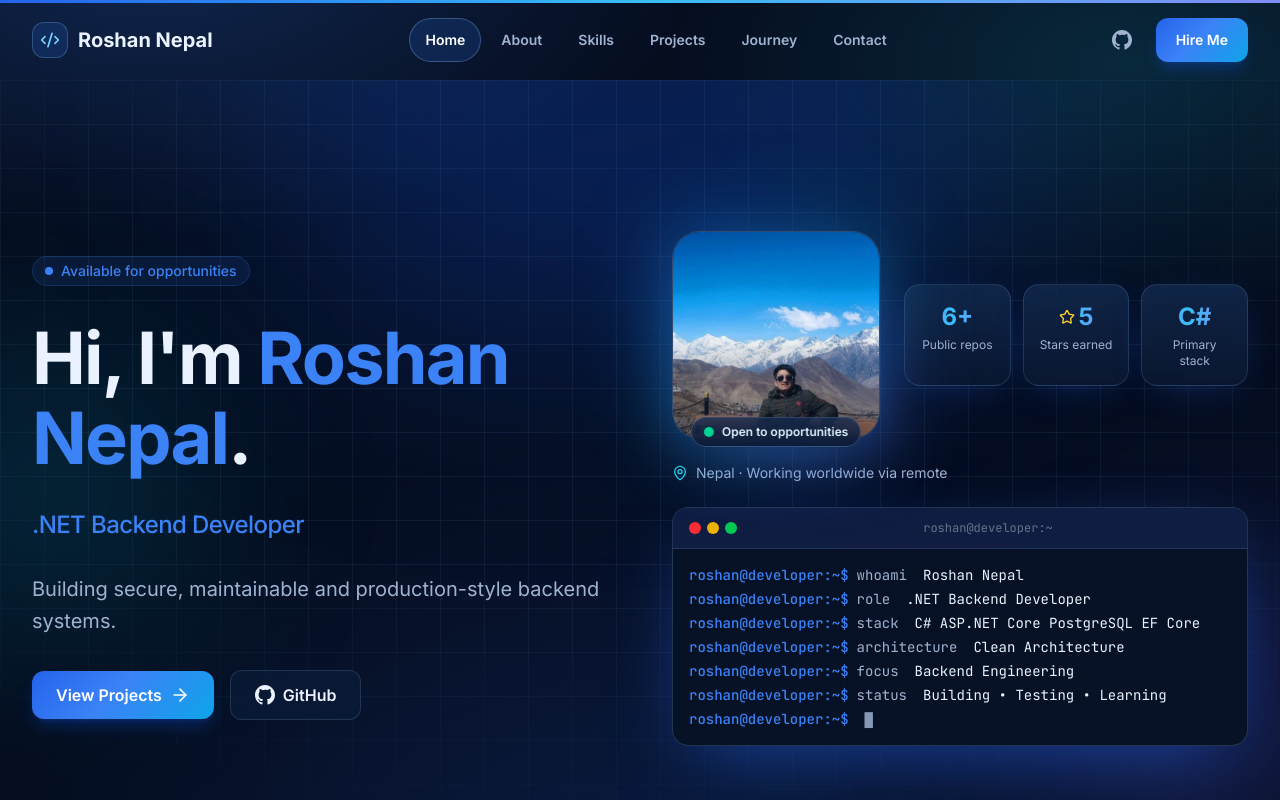
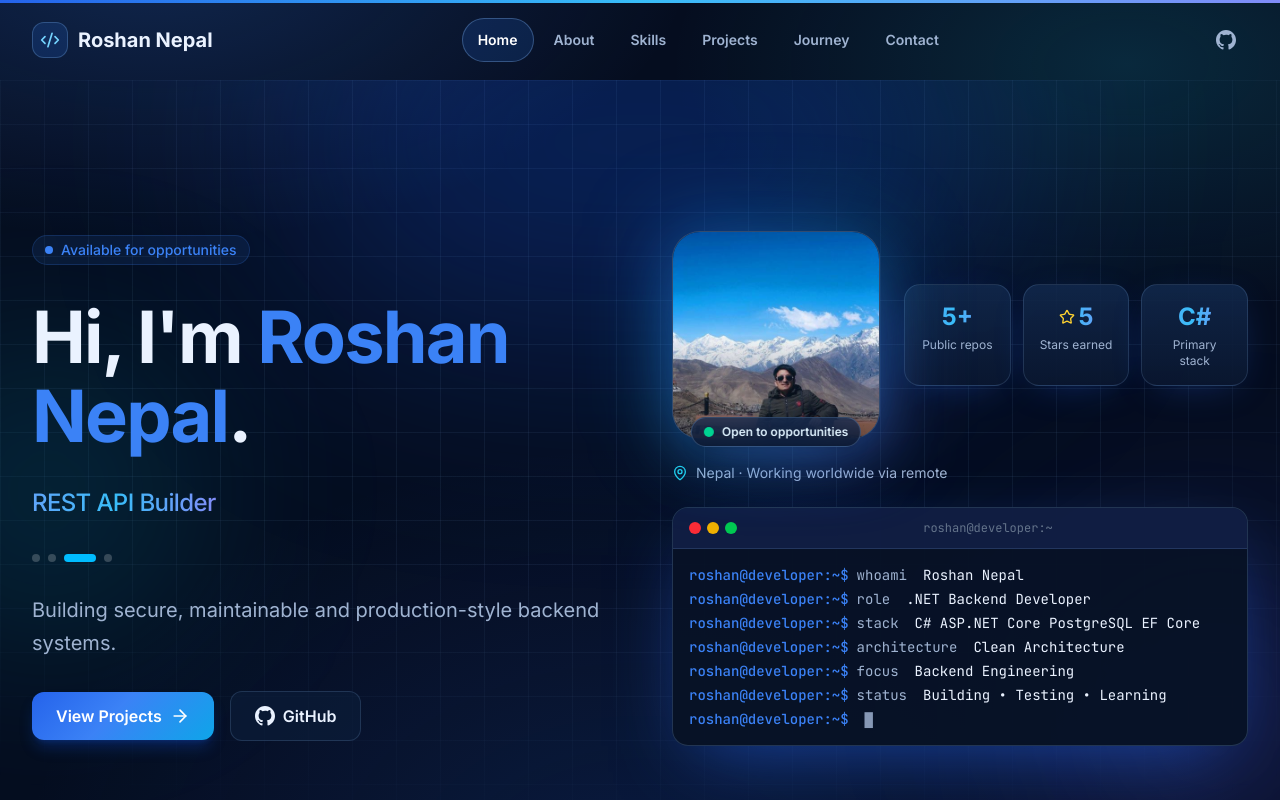
Before and after one commit to parth1-web/My_Portfolio, a React (Vite) app: page / in a window 1280 px wide. Shown: the top 800 px of the page. Built offline with nearby package versions, Linux system fonts and the light colour scheme.

Commit message:
fix: restore project cards visibility, drop ForestMS, remove Hire Me, add animated filters and interactive hero

```diff
--- a/src/components/Hero.tsx
+++ b/src/components/Hero.tsx
@@ -1,4 +1,5 @@
-import { motion } from "framer-motion";
+import { useEffect, useState } from "react";
+import { motion, AnimatePresence } from "framer-motion";
 import { ArrowRight, ExternalLink, MapPin, Star } from "lucide-react";
 import { GithubIcon } from "./SocialIcons";
 import { Terminal } from "./Terminal";
@@ -6,6 +7,52 @@ import { ProfileImage } from "./ProfileImage";
 import { portfolio } from "../config/portfolio";
 import { useAnimation } from "../hooks/useAnimation";
 import { floatingTransition, bounceTransition } from "../styles/transitions";
+
+const roles = [
+  ".NET Backend Developer",
+  "ASP.NET Core Specialist",
+  "REST API Builder",
+  "Clean Architecture Advocate",
+];
+
+function CountUp({ to, suffix = "" }: { to: number; suffix?: string }) {
+  const { reducedMotion } = useAnimation();
+  const [value, setValue] = useState(0);
+
+  useEffect(() => {
+    if (reducedMotion) {
+      setValue(to);
+      return;
+    }
+    let frame = 0;
+    const start = performance.now();
+    const duration = 1200;
+    const tick = (now: number) => {
+      const p = Math.min((now - start) / duration, 1);
+      setValue(Math.round(to * (1 - Math.pow(1 - p, 3))));
+      if (p < 1) frame = requestAnimationFrame(tick);
+    };
+    frame = requestAnimationFrame(tick);
+    return () => cancelAnimationFrame(frame);
+  }, [to, reducedMotion]);
+
+  return (
+    <span>
+      {value}
+      {suffix}
+    </span>
+  );
+}
+
+export function Hero() {
+  const { getInitial, getAnimate, reducedMotion } = useAnimation();
+  const [roleIndex, setRoleIndex] = useState(0);
+
+  useEffect(() => {
+    if (reducedMotion) return;
+    const id = setInterval(() => setRoleIndex((i) => (i + 1) % roles.length), 2600);
+    return () => clearInterval(id);
+  }, [reducedMotion]);
 
   const techElements = [
     "C#",
@@ -16,9 +63,6 @@ const techElements = [
     "JWT",
     "EF Core",
   ];
-
-export function Hero() {
-  const { getInitial, getAnimate } = useAnimation();
 
   return (
     <section
@@ -81,14 +125,37 @@ export function Hero() {
               Hi, I'm <span className="text-accent">{portfolio.name}</span>.
             </motion.h1>
 
-            <motion.p
-              className="text-xl lg:text-2xl font-medium text-accent tracking-tight"
-              initial={getInitial({ opacity: 0, y: 20 })}
+            <div
+              className="text-xl lg:text-2xl font-medium tracking-tight min-h-[2.2rem]"
+              aria-live="polite"
+            >
+              <AnimatePresence mode="wait">
+                <motion.span
+                  key={roles[roleIndex]}
+                  className="gradient-text"
+                  initial={getInitial({ opacity: 0, y: 12 })}
                   animate={getAnimate({ opacity: 1, y: 0 })}
-              transition={{ delay: 0.3, duration: 0.6 }}
+                  exit={getInitial({ opacity: 0, y: -12 })}
+                  transition={{ duration: 0.35 }}
                 >
-              {portfolio.role}
-            </motion.p>
+                  {roles[roleIndex]}
+                </motion.span>
+              </AnimatePresence>
+            </div>
+            <div className="flex items-center gap-2" role="tablist" aria-label="Choose hero role">
+              {roles.map((role, i) => (
+                <button
+                  key={role}
+                  role="tab"
+                  aria-selected={i === roleIndex}
+                  aria-label={role}
+                  onClick={() => setRoleIndex(i)}
+                  className={`h-2 rounded-full transition-all duration-300 min-w-[8px] min-h-[8px] ${
+                    i === roleIndex ? "w-8 bg-sky-400" : "w-2 bg-white/20 hover:bg-white/40"
+                  }`}
+                />
+              ))}
+            </div>
 
             <motion.p
               className="text-lg lg:text-xl text-text-secondary max-w-xl leading-relaxed"
@@ -149,12 +216,12 @@ export function Hero() {
               <ProfileImage size="lg" />
               <div className="grid grid-cols-3 sm:grid-cols-3 gap-3 w-full max-w-md">
                 <div className="card !p-4 text-center">
-                  <p className="text-2xl font-bold gradient-text">6+</p>
+                  <p className="text-2xl font-bold gradient-text"><CountUp to={5} suffix="+" /></p>
                   <p className="text-xs text-text-secondary mt-1">Public repos</p>
                 </div>
                 <div className="card !p-4 text-center">
                   <p className="text-2xl font-bold gradient-text flex items-center justify-center gap-1">
-                    <Star className="w-4 h-4 text-amber-300" aria-hidden="true" />5
+                    <Star className="w-4 h-4 text-amber-300" aria-hidden="true" /><CountUp to={5} />
                   </p>
                   <p className="text-xs text-text-secondary mt-1">Stars earned</p>
                 </div>
--- a/src/components/Navbar.tsx
+++ b/src/components/Navbar.tsx
@@ -148,9 +148,6 @@ export function Navbar() {
                 <LinkedinIcon className="w-5 h-5" aria-hidden="true" />
               </a>
             )}
-            <a href="#contact" className="btn-primary !py-2.5 !px-5 !text-sm ml-1">
-              Hire Me
-            </a>
           </div>
 
           <button
@@ -235,9 +232,6 @@ export function Navbar() {
                         <LinkedinIcon className="w-5 h-5" />
                       </a>
                     )}
-                    <a href="#contact" onClick={closeMobileMenu} className="btn-primary flex-1 !py-3">
-                      Hire Me
-                    </a>
                   </div>
                 </div>
               </motion.div>
--- a/src/components/ProjectCard.tsx
+++ b/src/components/ProjectCard.tsx
@@ -1,11 +1,11 @@
-import { motion } from "framer-motion";
+import { motion, AnimatePresence } from "framer-motion";
 import { GithubIcon } from "./SocialIcons";
-import { ExternalLink, ChevronDown, ChevronUp, Code, Star } from "lucide-react";
+import { ExternalLink, ChevronDown, Code, Star } from "lucide-react";
 import type { Project } from "../data/projects";
 import { useAnimation } from "../hooks/useAnimation";
 import { useInView } from "../hooks/useInView";
-import { useState } from "react";
-import { cardHoverTransition, buttonHoverTransition, buttonTapTransition, arrowPulseTransition } from "../styles/transitions";
+import { useState, useCallback } from "react";
+import { buttonHoverTransition, buttonTapTransition, arrowPulseTransition } from "../styles/transitions";
 
 interface ProjectCardProps {
   project: Project;
@@ -21,9 +21,10 @@ const LayersIcon = (props: React.SVGProps<SVGSVGElement>) => (
 );
 
 export function ProjectCard({ project, index }: ProjectCardProps) {
-  const { getInitial, getAnimate, getWhileHover } = useAnimation();
+  const { getInitial, getAnimate, getWhileHover, reducedMotion } = useAnimation();
   const [showArchitecture, setShowArchitecture] = useState(false);
-  const inView = useInView();
+  const [showAllTech, setShowAllTech] = useState(false);
+  const { ref, inView } = useInView<HTMLElement>();
 
   const getStatusClass = (status: string) => {
     switch (status) {
@@ -42,40 +43,47 @@ export function ProjectCard({ project, index }: ProjectCardProps) {
     }
   };
 
-  const statusLabel = project.status;
+  const handleMouseMove = useCallback((e: React.MouseEvent<HTMLElement>) => {
+    if (reducedMotion) return;
+    const el = e.currentTarget as HTMLElement;
+    const rect = el.getBoundingClientRect();
+    el.style.setProperty("--mx", `${e.clientX - rect.left}px`);
+    el.style.setProperty("--my", `${e.clientY - rect.top}px`);
+  }, [reducedMotion]);
+
+  const visibleTechs = showAllTech ? project.technologies : project.technologies.slice(0, 8);
+  const hiddenCount = project.technologies.length - visibleTechs.length;
 
   return (
     <motion.article
+      ref={ref as React.Ref<HTMLElement>}
+      onMouseMove={handleMouseMove}
       className="card group relative overflow-hidden"
-      whileHover={getWhileHover(cardHoverTransition)}
-      initial={!inView ? getInitial({ opacity: 0, y: 30 }) : undefined}
+      initial={getInitial({ opacity: 0, y: 30 })}
       animate={inView ? getAnimate({ opacity: 1, y: 0 }) : undefined}
-      transition={{ duration: 0.6, delay: index * 0.1 }}
+      transition={{ duration: 0.55, delay: Math.min(index * 0.08, 0.3) }}
       style={{ viewTransitionName: `project-${project.id}` }}
     >
+      <div
+        className="pointer-events-none absolute inset-0 opacity-0 group-hover:opacity-100 transition-opacity duration-300"
+        aria-hidden="true"
+        style={{ background: "radial-gradient(420px circle at var(--mx, 50%) var(--my, 0%), rgba(59,130,246,0.16), transparent 65%)" }}
+      />
       <div className="absolute top-4 right-4 z-10">
-        <motion.span
-          className={`status-badge ${getStatusClass(project.status)}`}
-          initial={getInitial({ opacity: 0, scale: 0.8 })}
-          animate={getAnimate({ opacity: 1, scale: 1 })}
-          transition={{ delay: 0.2 }}
-        >
-          {statusLabel}
-        </motion.span>
+        <span className={`status-badge ${getStatusClass(project.status)}`}>
+          {project.status}
+        </span>
       </div>
 
-      <div className="space-y-4">
+      <div className="relative space-y-4">
         <div className="flex items-start justify-between gap-4">
-          <div className="flex-1 min-w-0">
-            <motion.h3
-              className="text-xl font-bold text-text-primary group-hover:text-accent transition-colors text-balance"
-              whileHover={getWhileHover({ x: 4 })}
-            >
+          <div className="flex-1 min-w-0 pr-2">
+            <h3 className="text-xl font-bold text-text-primary group-hover:text-sky-300 transition-colors text-balance">
               {project.title}
-            </motion.h3>
-            <motion.p className="text-sm text-text-muted mt-1 capitalize">
+            </h3>
+            <p className="text-sm text-text-muted mt-1 capitalize">
               {project.category}
-            </motion.p>
+            </p>
             <div className="flex flex-wrap items-center gap-2 mt-3 text-xs text-text-secondary">
               {project.language && (
                 <span className="inline-flex items-center gap-1.5 px-2 py-1 rounded-md bg-blue-500/10 border border-blue-300/20 font-mono">
@@ -98,86 +106,72 @@ export function ProjectCard({ project, index }: ProjectCardProps) {
           </div>
           {project.architecture.length > 0 && (
             <motion.button
-              onClick={() => setShowArchitecture(!showArchitecture)}
-              className="btn-ghost p-2 flex-shrink-0"
-              whileHover={getWhileHover(buttonHoverTransition)}
-              whileTap={getWhileHover(buttonTapTransition)}
+              onClick={() => setShowArchitecture((v) => !v)}
+              className="btn-ghost !min-h-[44px] !min-w-[44px] p-2 flex-shrink-0 border border-border"
+              whileHover={getWhileHover({ scale: 1.06 })}
+              whileTap={getWhileHover({ scale: 0.96 })}
               aria-expanded={showArchitecture}
               aria-controls={`architecture-${project.id}`}
               aria-label={showArchitecture ? "Hide architecture" : "Show architecture"}
             >
+              <motion.span
+                animate={{ rotate: showArchitecture ? 180 : 0 }}
+                transition={{ duration: 0.25 }}
+                className="flex items-center gap-1"
+              >
                 <LayersIcon className="w-4 h-4" aria-hidden="true" />
-              <motion.span
-                className="sr-only"
-                animate={showArchitecture ? { rotate: 180 } : { rotate: 0 }}
-                transition={{ duration: 0.2 }}
-              >
-                {showArchitecture ? <ChevronUp className="w-4 h-4" /> : <ChevronDown className="w-4 h-4" />}
+                <ChevronDown className="w-3.5 h-3.5 text-text-muted" aria-hidden="true" />
               </motion.span>
             </motion.button>
           )}
         </div>
 
-        <motion.p
-          className="text-text-secondary leading-relaxed"
-          initial={getInitial({ opacity: 0, y: 10 })}
-          animate={getAnimate({ opacity: 1, y: 0 })}
-          transition={{ delay: 0.1 }}
-        >
+        <p className="text-text-secondary leading-relaxed">
           {project.description}
-        </motion.p>
+        </p>
 
         <div className="flex flex-wrap gap-2" role="list" aria-label="Technologies">
-          {project.technologies.slice(0, 8).map((tech, techIndex) => (
-            <motion.span
-              key={tech}
-              className="tech-badge"
-              role="listitem"
-              initial={getInitial({ opacity: 0, scale: 0.9 })}
-              animate={getAnimate({ opacity: 1, scale: 1 })}
-              transition={{ delay: 0.15 + techIndex * 0.02 }}
+          {visibleTechs.map((tech) => (
+            <span key={tech} className="tech-badge transition-colors hover:border-sky-300/50 hover:text-sky-100" role="listitem">
+              {tech}
+            </span>
+          ))}
+          {hiddenCount > 0 && !showAllTech && (
+            <button
+              onClick={() => setShowAllTech(true)}
+              className="tech-badge text-sky-300 border-sky-300/30 hover:bg-sky-400/10 min-h-[28px]"
             >
-              {tech}
-            </motion.span>
-          ))}
-          {project.technologies.length > 8 && (
-            <motion.span
-              className="tech-badge text-text-muted"
-              initial={getInitial({ opacity: 0, scale: 0.9 })}
-              animate={getAnimate({ opacity: 1, scale: 1 })}
-              transition={{ delay: 0.15 + 8 * 0.02 }}
+              +{hiddenCount} more
+            </button>
+          )}
+          {showAllTech && project.technologies.length > 8 && (
+            <button
+              onClick={() => setShowAllTech(false)}
+              className="tech-badge text-text-muted hover:text-text-primary min-h-[28px]"
             >
-              +{project.technologies.length - 8} more
-            </motion.span>
+              Show less
+            </button>
           )}
         </div>
 
+        <AnimatePresence initial={false}>
+          {showArchitecture && (
             <motion.div
               id={`architecture-${project.id}`}
-          className="overflow-hidden transition-all duration-300"
+              className="overflow-hidden"
               initial={getInitial({ height: 0, opacity: 0 })}
-          animate={getAnimate(showArchitecture ? { height: "auto", opacity: 1 } : { height: 0, opacity: 0 })}
+              animate={getAnimate({ height: "auto", opacity: 1 })}
+              exit={getInitial({ height: 0, opacity: 0 })}
+              transition={{ duration: 0.32, ease: "easeInOut" }}
             >
-          {showArchitecture && (
-            <motion.div
-              className="mt-4 pt-4 border-t border-border space-y-3"
-              initial={getInitial({ opacity: 0, y: -10 })}
-              animate={getAnimate({ opacity: 1, y: 0 })}
-              transition={{ delay: 0.1 }}
-            >
+              <div className="mt-4 pt-4 border-t border-border space-y-3">
                 <p className="text-sm font-medium text-text-primary flex items-center gap-2">
                   <Code className="w-4 h-4 text-accent" aria-hidden="true" />
                   Architecture Flow
                 </p>
                 <div className="font-mono text-sm text-text-secondary space-y-1 overflow-x-auto">
                   {project.architecture.map((layer, layerIndex) => (
-                  <motion.div
-                    key={layer}
-                    className="flex items-center gap-2"
-                    initial={getInitial({ opacity: 0, x: -10 })}
-                    animate={getAnimate({ opacity: 1, x: 0 })}
-                    transition={{ delay: layerIndex * 0.05 }}
-                  >
+                    <div key={layer} className="flex items-center gap-2">
                       <span className="text-text-muted">{layer}</span>
                       {layerIndex < project.architecture.length - 1 && (
                         <motion.span
@@ -188,19 +182,20 @@ export function ProjectCard({ project, index }: ProjectCardProps) {
                           ↓
                         </motion.span>
                       )}
-                  </motion.div>
+                    </div>
                   ))}
+                </div>
               </div>
             </motion.div>
           )}
-        </motion.div>
+        </AnimatePresence>
 
         <div className="flex flex-wrap gap-3 pt-2 border-t border-border">
           <motion.a
             href={project.github}
             target="_blank"
             rel="noopener noreferrer"
-            className="btn-primary group flex-1 sm:flex-none justify-center"
+            className="btn-primary group/btn flex-1 sm:flex-none justify-center min-h-[44px]"
             whileHover={getWhileHover(buttonHoverTransition)}
             whileTap={getWhileHover(buttonTapTransition)}
             aria-label={`View ${project.title} on GitHub`}
@@ -213,7 +208,7 @@ export function ProjectCard({ project, index }: ProjectCardProps) {
               href={project.live}
               target="_blank"
               rel="noopener noreferrer"
-              className="btn-secondary group flex-1 sm:flex-none justify-center"
+              className="btn-secondary group/btn flex-1 sm:flex-none justify-center min-h-[44px]"
               whileHover={getWhileHover(buttonHoverTransition)}
               whileTap={getWhileHover(buttonTapTransition)}
               aria-label={`View ${project.title} live demo`}
--- a/src/components/Projects.tsx
+++ b/src/components/Projects.tsx
@@ -1,5 +1,5 @@
 import { useMemo, useState } from "react";
-import { motion } from "framer-motion";
+import { motion, AnimatePresence } from "framer-motion";
 import { projects } from "../data/projects";
 import { ProjectCard } from "./ProjectCard";
 import { useAnimation } from "../hooks/useAnimation";
@@ -45,11 +45,11 @@ export function Projects() {
             animate={getAnimate({ opacity: 1, y: 0 })}
             transition={{ delay: 0.2 }}
           >
-            Live-synced with <span className="text-sky-300 font-semibold">github.com/parth1-web</span> — descriptions match the actual repositories. Filter by stack focus.
+            Live-synced with <span className="text-sky-300 font-semibold">github.com/parth1-web</span> — {projects.length} repositories shown. Filter by stack focus.
           </motion.p>
         </motion.div>
 
-        <div className="flex flex-wrap justify-center gap-2 sm:gap-3 mb-8 sm:mb-10" role="tablist" aria-label="Filter projects">
+        <div className="flex flex-wrap justify-center gap-2 sm:gap-3 mb-6 sm:mb-8" role="tablist" aria-label="Filter projects">
           {filters.map((f) => {
             const count = f === "All" ? projects.length : projects.filter((p) => p.category.toLowerCase().includes(f.toLowerCase())).length;
             const isActive = active === f;
@@ -59,10 +59,10 @@ export function Projects() {
                 role="tab"
                 aria-selected={isActive}
                 onClick={() => setActive(f)}
-                className={`min-h-[44px] px-4 sm:px-5 py-2 rounded-full text-sm font-semibold border transition-all duration-200 focus:outline-none focus-visible:ring-2 focus-visible:ring-accent ${
+                className={`min-h-[44px] px-4 sm:px-5 py-2 rounded-full text-sm font-semibold border transition-all duration-200 focus:outline-none focus-visible:ring-2 focus-visible:ring-accent active:scale-95 ${
                   isActive
                     ? "text-white border-transparent shadow-lg shadow-blue-600/30"
-                    : "text-text-secondary border-border bg-white/5 hover:text-text-primary hover:border-blue-400/40"
+                    : "text-text-secondary border-border bg-white/5 hover:text-text-primary hover:border-blue-400/40 hover:bg-blue-500/10"
                 }`}
                 style={isActive ? { background: "linear-gradient(135deg,#2563EB,#0EA5E9)" } : undefined}
               >
@@ -72,19 +72,36 @@ export function Projects() {
           })}
         </div>
 
+        <p className="text-center text-sm text-text-muted mb-8" role="status" aria-live="polite">
+          Showing {filtered.length} of {projects.length} projects{active !== "All" ? ` in ${active}` : ""}
+        </p>
+
         <motion.div
-          key={active}
-          className="grid grid-cols-1 md:grid-cols-2 gap-5 sm:gap-8"
+          layout
+          className="grid grid-cols-1 md:grid-cols-2 gap-5 sm:gap-8 min-h-[200px]"
           role="list"
           aria-label="Projects"
-          initial={getInitial({ opacity: 0, y: 16 })}
-          animate={getAnimate({ opacity: 1, y: 0 })}
-          transition={{ duration: 0.45 }}
         >
-          {filtered.map((project, index) => (
-            <ProjectCard key={project.id} project={project} index={index} />
-          ))}
+          <AnimatePresence mode="popLayout">
+            {filtered.map((project, index) => (
+              <motion.div
+                key={project.id}
+                layout
+                initial={getInitial({ opacity: 0, scale: 0.94, y: 24 })}
+                animate={getAnimate({ opacity: 1, scale: 1, y: 0 })}
+                exit={getInitial({ opacity: 0, scale: 0.94, y: -12 })}
+                transition={{ duration: 0.35, delay: Math.min(index * 0.06, 0.24) }}
+                role="listitem"
+              >
+                <ProjectCard project={project} index={index} />
+              </motion.div>
+            ))}
+          </AnimatePresence>
         </motion.div>
+
+        {filtered.length === 0 && (
+          <p className="text-center text-text-secondary py-12">No projects match this filter yet.</p>
+        )}
 
         <motion.div
           className="text-center mt-10 sm:mt-12"
@@ -96,7 +113,7 @@ export function Projects() {
             href="https://github.com/parth1-web?tab=repositories"
             target="_blank"
             rel="noopener noreferrer"
-            className="btn-secondary inline-flex items-center gap-2"
+            className="btn-secondary inline-flex items-center gap-2 min-h-[48px]"
           >
             View All Repositories
             <svg className="w-5 h-5" fill="none" stroke="currentColor" viewBox="0 0 24 24" aria-hidden="true">
--- a/src/data/projects.ts
+++ b/src/data/projects.ts
@@ -185,35 +185,6 @@ export const projects: Project[] = [
     updatedAt: "2026-09-08",
   },
   {
-    id: "forestms",
-    title: "ForestMS",
-    category: "Backend / Management",
-    status: "Active",
-    description: "C#-based management system with a web UI (HTML/CSS/JavaScript) and Docker support, based on the repository language breakdown.",
-    technologies: [
-      "C#",
-      "HTML",
-      "CSS",
-      "JavaScript",
-      "Docker",
-    ],
-    features: [
-      "Web interface",
-      "Modular backend structure",
-      "Containerized setup",
-    ],
-    github: "https://github.com/parth1-web/ForestMS",
-    live: "",
-    architecture: [
-      "Web UI",
-      "Backend",
-      "Database",
-    ],
-    stars: 1,
-    language: "C#",
-    updatedAt: "2026-09-23",
-  },
-  {
     id: "ecommerce-mvc",
     title: "ECommerceMVC",
     category: "Frontend / ASP.NET Core MVC",
```
Also changed, not shown: src/hooks/useInView.ts (+15 -8 lines). Lines whose indentation alone changed are shown as unchanged.
